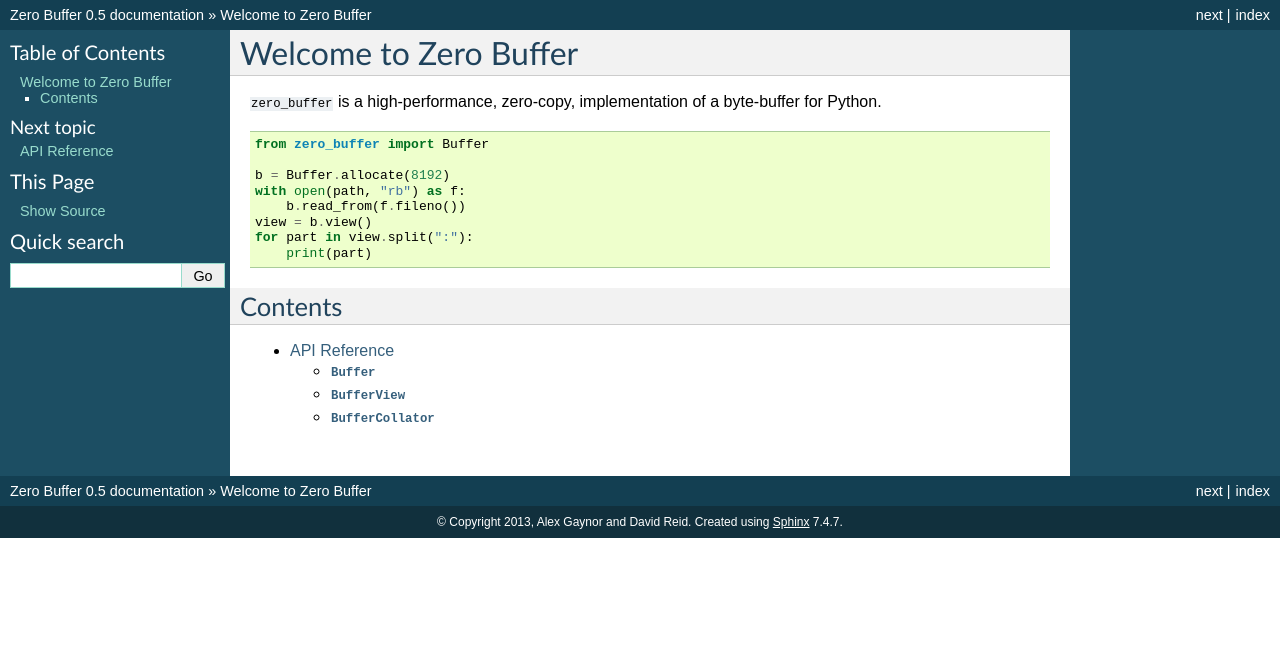
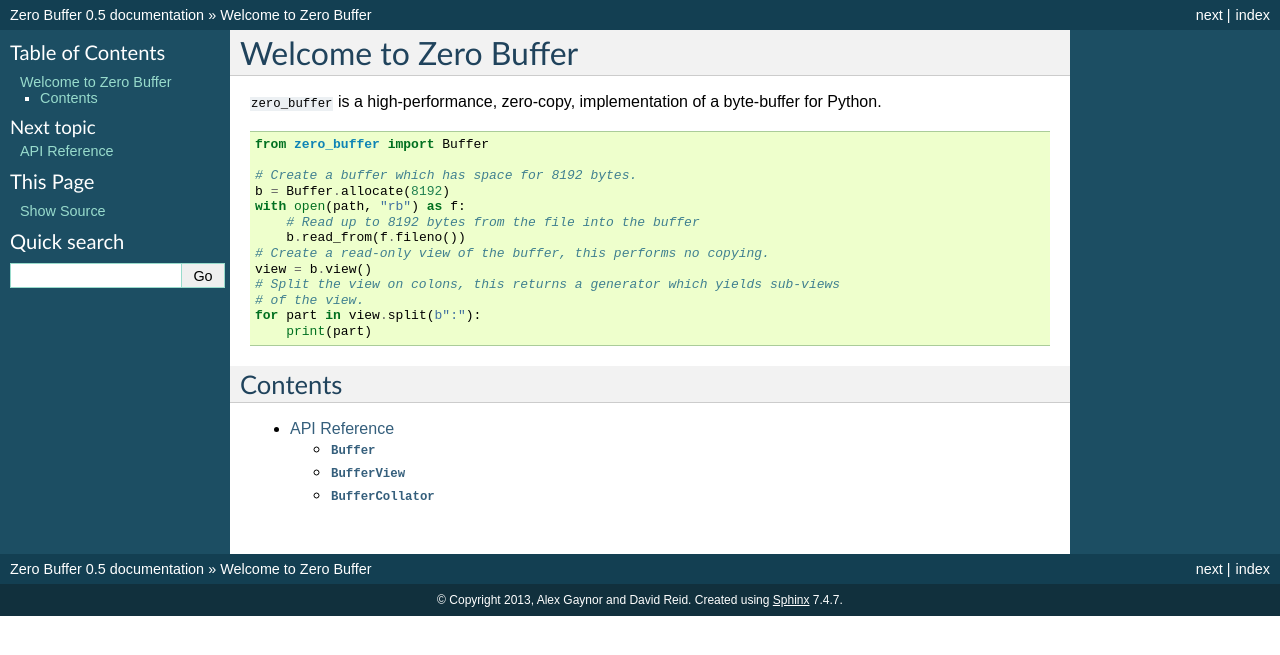
Before and after one commit to alex/zero_buffer, a Sphinx documentation site: the page built from docs/index.rst, in a window 1280 px wide. Shown: the top 655 px of the page. Built offline with Sphinx 7.4.7, drawn with Linux system fonts in a browser that asks for light colours.

Commit message:
Comment the example

```diff
--- a/docs/index.rst
+++ b/docs/index.rst
@@ -8,11 +8,16 @@ byte-buffer for Python.
 
     from zero_buffer import Buffer
 
+    # Create a buffer which has space for 8192 bytes.
     b = Buffer.allocate(8192)
     with open(path, "rb") as f:
+        # Read up to 8192 bytes from the file into the buffer
         b.read_from(f.fileno())
+    # Create a read-only view of the buffer, this performs no copying.
     view = b.view()
-    for part in view.split(":"):
+    # Split the view on colons, this returns a generator which yields sub-views
+    # of the view.
+    for part in view.split(b":"):
         print(part)
 
 Contents
```
